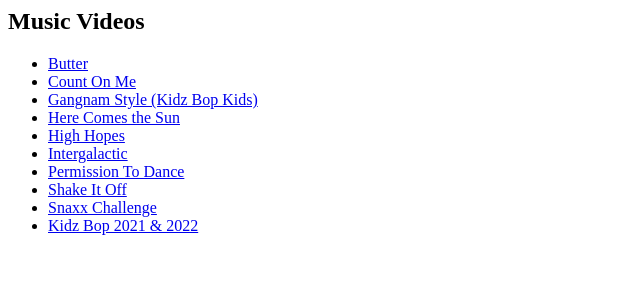
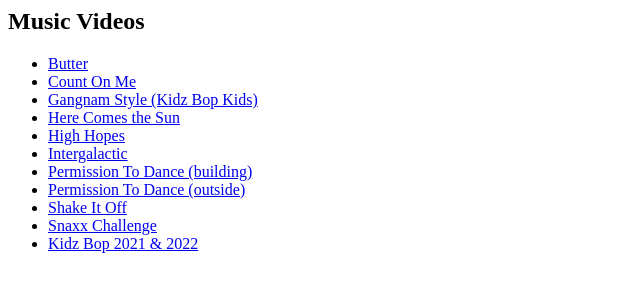
Before and after one commit to darlalovrin/safetube, a plain HTML site: page index.html in a window 1280 px wide. Shown: the whole page, without its empty margins (0-640 px from the left). Drawn offline with Linux system fonts and the light colour scheme.

Commit message:
Added another version of Permission to Dance

```diff
--- a/index.html
+++ b/index.html
@@ -11,7 +11,8 @@
   <li><a href="https://www.viewpure.com/EA3ec-YmLYw?ref=bkmk">Here Comes the Sun</a></li>
   <li><a href="https://www.viewpure.com/IPXIgEAGe4U?ref=bkmk">High Hopes</a></li>
   <li><a href="https://www.viewpure.com/qORYO0atB6g?ref=bkmk">Intergalactic</a></li>
-  <li><a href="https://www.viewpure.com/9SmQOZWNyWE?ref=bkmk">Permission To Dance</a></li>
+  <li><a href="https://www.viewpure.com/9SmQOZWNyWE?ref=bkmk">Permission To Dance (building)</a></li>
+  <li><a href="https://www.viewpure.com/CuklIb9d3fI?ref=bkmk">Permission To Dance (outside)</a></li>
   <li><a href="https://www.viewpure.com/nfWlot6h_JM?ref=bkmk">Shake It Off</a></li>
   <li><a href="http://www.viewpure.com/BGmkciEA5V0?start=0&end=0">Snaxx Challenge</a></li>
   <li><a href="https://www.viewpure.com/09FhzVUMJp0?ref=bkmk">Kidz Bop 2021 & 2022</a></li>
```
